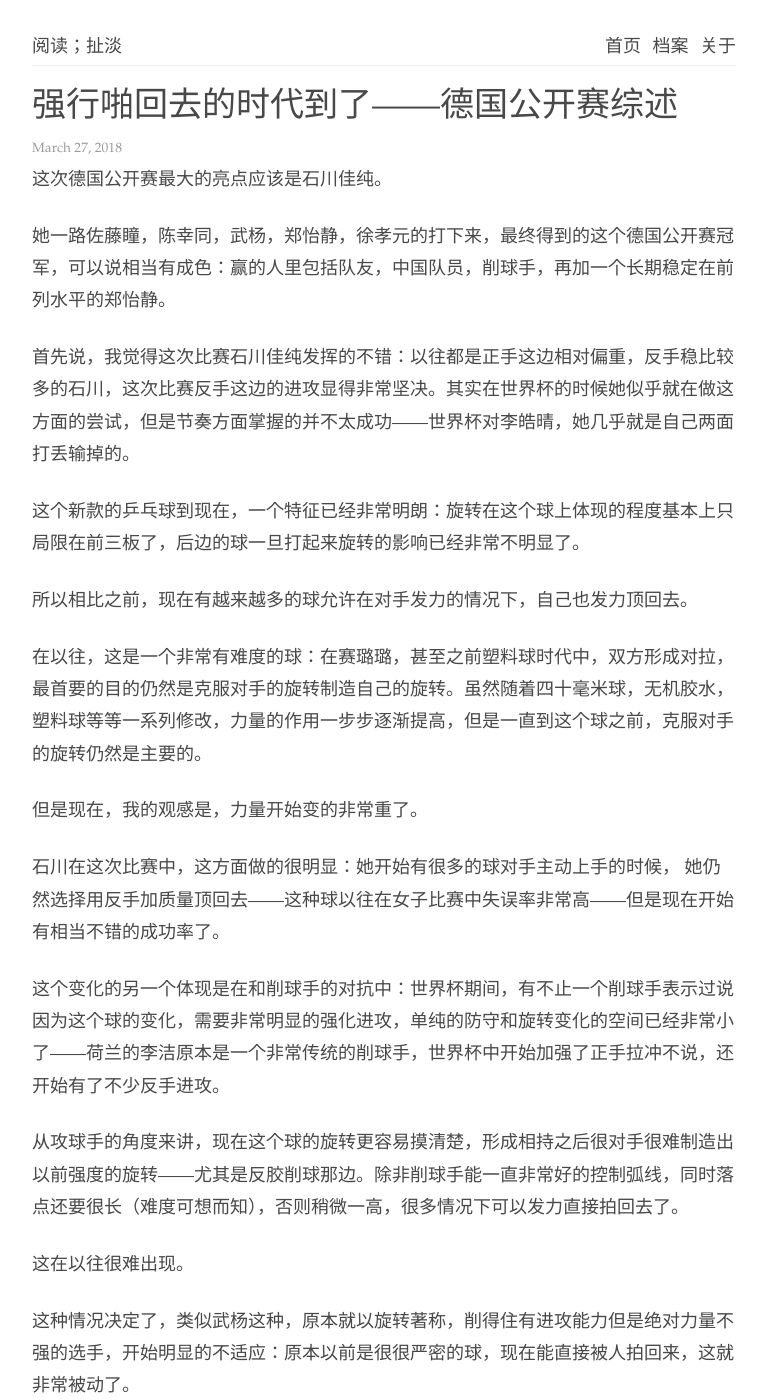
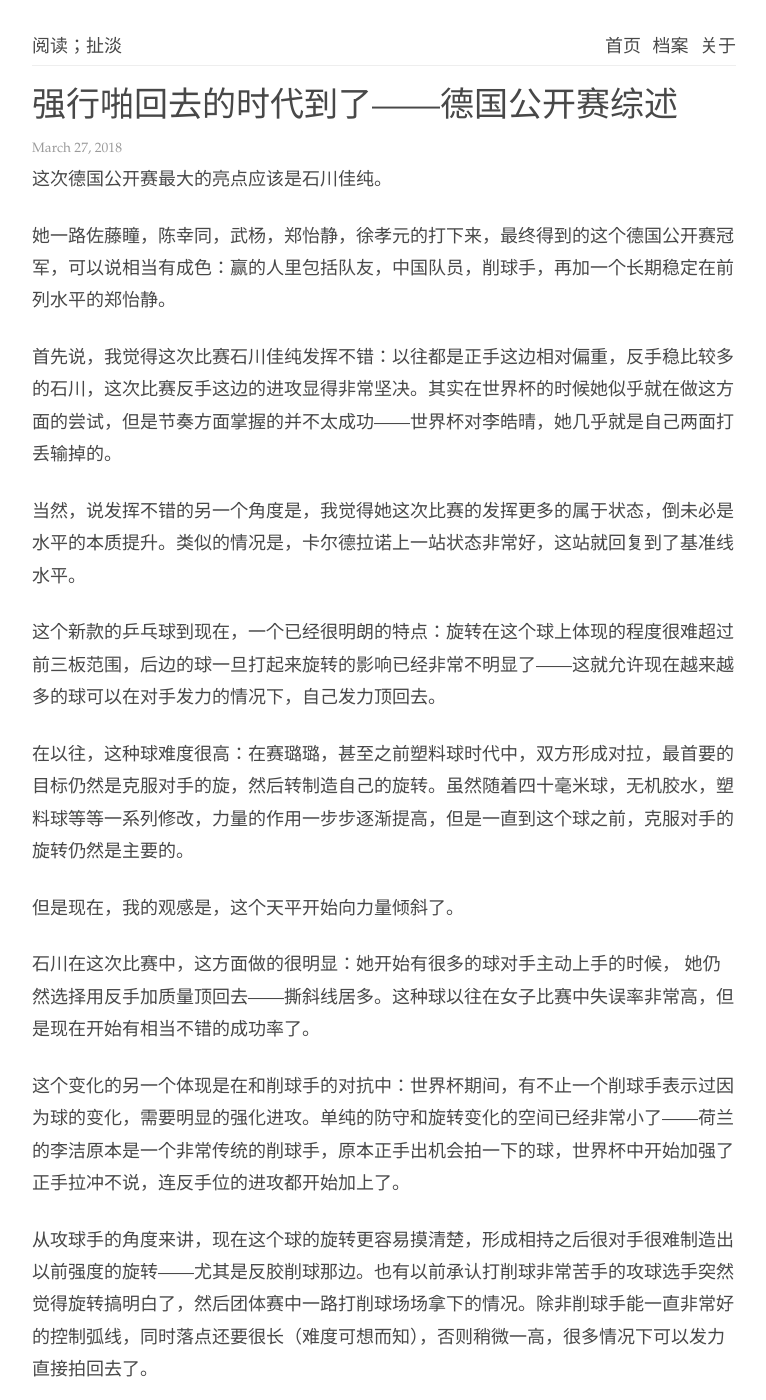
Before and after one commit to readandchedan/readandchedan.github.io, a Jekyll site: the page built from _posts/tabletennis/_posts/2018-03-27-german-open.md, in a window 1280 px wide and 1400 px high. Shown: the whole window, without its empty margins (256-1022 px from the left). Built offline with Jekyll 4.4.1, drawn with Linux system fonts in a browser that asks for light colours; some of the changed text lies outside the part shown.

Commit message:
Commited on 2018-05-08 23:34:38.263554

```diff
--- a/_posts/tabletennis/_posts/2018-03-27-german-open.md
+++ b/_posts/tabletennis/_posts/2018-03-27-german-open.md
@@ -7,21 +7,21 @@
 
 她一路佐藤瞳，陈幸同，武杨，郑怡静，徐孝元的打下来，最终得到的这个德国公开赛冠军，可以说相当有成色：赢的人里包括队友，中国队员，削球手，再加一个长期稳定在前列水平的郑怡静。
 
-首先说，我觉得这次比赛石川佳纯发挥的不错：以往都是正手这边相对偏重，反手稳比较多的石川，这次比赛反手这边的进攻显得非常坚决。其实在世界杯的时候她似乎就在做这方面的尝试，但是节奏方面掌握的并不太成功——世界杯对李皓晴，她几乎就是自己两面打丢输掉的。
+首先说，我觉得这次比赛石川佳纯发挥不错：以往都是正手这边相对偏重，反手稳比较多的石川，这次比赛反手这边的进攻显得非常坚决。其实在世界杯的时候她似乎就在做这方面的尝试，但是节奏方面掌握的并不太成功——世界杯对李皓晴，她几乎就是自己两面打丢输掉的。
 
-这个新款的乒乓球到现在，一个特征已经非常明朗：旋转在这个球上体现的程度基本上只局限在前三板了，后边的球一旦打起来旋转的影响已经非常不明显了。
+当然，说发挥不错的另一个角度是，我觉得她这次比赛的发挥更多的属于状态，倒未必是水平的本质提升。类似的情况是，卡尔德拉诺上一站状态非常好，这站就回复到了基准线水平。
 
-所以相比之前，现在有越来越多的球允许在对手发力的情况下，自己也发力顶回去。
+这个新款的乒乓球到现在，一个已经很明朗的特点：旋转在这个球上体现的程度很难超过前三板范围，后边的球一旦打起来旋转的影响已经非常不明显了——这就允许现在越来越多的球可以在对手发力的情况下，自己发力顶回去。
 
-在以往，这是一个非常有难度的球：在赛璐璐，甚至之前塑料球时代中，双方形成对拉，最首要的目的仍然是克服对手的旋转制造自己的旋转。虽然随着四十毫米球，无机胶水，塑料球等等一系列修改，力量的作用一步步逐渐提高，但是一直到这个球之前，克服对手的旋转仍然是主要的。
+在以往，这种球难度很高：在赛璐璐，甚至之前塑料球时代中，双方形成对拉，最首要的目标仍然是克服对手的旋，然后转制造自己的旋转。虽然随着四十毫米球，无机胶水，塑料球等等一系列修改，力量的作用一步步逐渐提高，但是一直到这个球之前，克服对手的旋转仍然是主要的。
 
-但是现在，我的观感是，力量开始变的非常重了。
+但是现在，我的观感是，这个天平开始向力量倾斜了。
 
-石川在这次比赛中，这方面做的很明显：她开始有很多的球对手主动上手的时候， 她仍然选择用反手加质量顶回去——这种球以往在女子比赛中失误率非常高——但是现在开始有相当不错的成功率了。
+石川在这次比赛中，这方面做的很明显：她开始有很多的球对手主动上手的时候， 她仍然选择用反手加质量顶回去——撕斜线居多。这种球以往在女子比赛中失误率非常高，但是现在开始有相当不错的成功率了。
 
-这个变化的另一个体现是在和削球手的对抗中：世界杯期间，有不止一个削球手表示过说因为这个球的变化，需要非常明显的强化进攻，单纯的防守和旋转变化的空间已经非常小了——荷兰的李洁原本是一个非常传统的削球手，世界杯中开始加强了正手拉冲不说，还开始有了不少反手进攻。
+这个变化的另一个体现是在和削球手的对抗中：世界杯期间，有不止一个削球手表示过因为球的变化，需要明显的强化进攻。单纯的防守和旋转变化的空间已经非常小了——荷兰的李洁原本是一个非常传统的削球手，原本正手出机会拍一下的球，世界杯中开始加强了正手拉冲不说，连反手位的进攻都开始加上了。
 
-从攻球手的角度来讲，现在这个球的旋转更容易摸清楚，形成相持之后很对手很难制造出以前强度的旋转——尤其是反胶削球那边。除非削球手能一直非常好的控制弧线，同时落点还要很长（难度可想而知），否则稍微一高，很多情况下可以发力直接拍回去了。
+从攻球手的角度来讲，现在这个球的旋转更容易摸清楚，形成相持之后很对手很难制造出以前强度的旋转——尤其是反胶削球那边。也有以前承认打削球非常苦手的攻球选手突然觉得旋转搞明白了，然后团体赛中一路打削球场场拿下的情况。除非削球手能一直非常好的控制弧线，同时落点还要很长（难度可想而知），否则稍微一高，很多情况下可以发力直接拍回去了。
 
 这在以往很难出现。
 
@@ -31,15 +31,15 @@
 
 女子削球打法这种变化其实有一点类似于男子削球打法刚开始改40毫米赛璐璐球的年代：几乎一夜之间传统的稳削为主的打法全面崩溃，朱世赫这种强调进攻的削球开始大行其道，欧洲出了大量正手只兜完全不会削的削球手，基本上是反手削正手拉的套路——其实现在回头看，这批欧洲削球手不能说竞争力多强，但是也得承认这个打法确实旋转好控制，难度也低一些。
 
-这个球的变化其实也在男子比赛中体现出了出来，和女子比赛想对不同的是，这个旋转方面的变化更多的现在男子比赛开始有了更多的电光火石的中近台对啪啪互怼——你发力我也发力你再发力我继续发力。
+这个变化在男子比赛也有所体现，但是方式不同。现在男子比赛开始有了更多的电光火石的中近台对啪啪互怼——你发力我也发力你再发力我继续发力。
 
-比如说马龙对许昕的第一个球：许昕第三板上来直接发力，马龙一直没怎么退台，而且不是单纯的借力防守，都多少加了质量，有两下还对着发力顶了回去。
+比如说决赛马龙对许昕的第一个球：许昕第三板上来直接发力，马龙一直没怎么退台，而且不是单纯的借力防守，都多少加了质量，有两下还对着发力顶了回去。
 
 和女子一样，这种球在以往的比赛中其实不那么多见——对手发力自己顶着发力回去在以前更多是一种盲目搏杀的表现，但是现在这个年代，会越来越多的成为常规对抗。
 
-一样的变化其实也体现在波尔身上：他相对早一些的真对自己的情况作出了一些技术上的调整，将自己整个比赛风格的中心移动到了前台，大量的借力发力，更强调进攻，比以前更多的希望几下结束战斗。
+一样的变化其实也体现在波尔身上：他相对早一些的针对自己的情况作出了一些技术上的调整，将自己整个比赛风格的中心移动到了前台，大量的借力发力，更强调进攻，比以前更多的希望几下结束战斗——不知道是不是偶然，但是非常适合这个球。
 
-这种情况在许昕身上的体现：他已经从“有事尽量正手背”转移到了“先反手来一下再侧身”，但是在这个球上，许昕的“先反手来一下”开始变得越来越凶狠，到了几乎对手进攻一样凶发力一个的情况。
+这种情况在许昕身上也有体现：他已经从“有事尽量正手背”转移到了“先反手来一下再侧身”，但是在现在，许昕的“先反手来一下”开始变得越来越凶狠，到了几乎对手进攻一样凶发力一个的情况。
 
 对于马龙来说，他现在的反手开始有了越来越多直接发力撕／快拉对手的发力球，正手也越来越不忌惮对手的发力：之前对于对手攻击自己的正手位，借力为主的围一下多一些，现在更多的放高击球点自己更主动发力的快拉一下过去。
 
```
Also changed, not shown: other parts of _posts/tabletennis/_posts/2018-03-27-german-open.md (+1 -1 lines), _posts/tabletennis/_posts/2018-05-08-wttc.md (added, +88 -0 lines).
